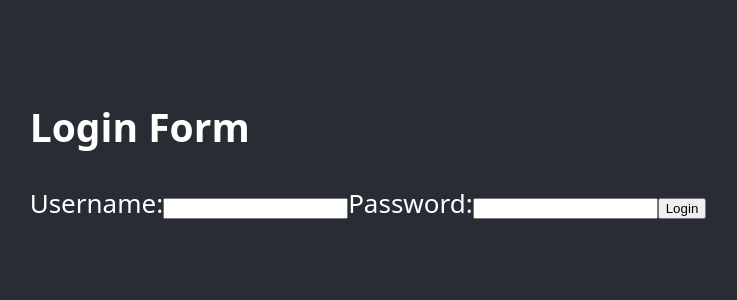
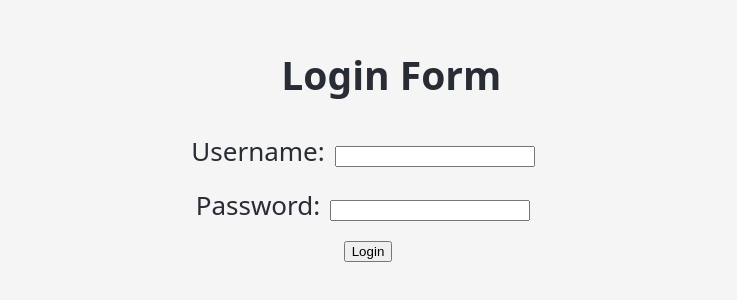
Before and after one commit to HaDuve/the-key-graphql, a React (Create React App) app: page / in a window 1280 px wide. Shown: the part 256-556 px from the top of the page, without its empty margins (272-1009 px from the left). Built offline with nearby package versions, Linux system fonts and the light colour scheme.

Commit message:
styling + cc

```diff
--- a/src/App.css
+++ b/src/App.css
@@ -14,14 +14,14 @@
 }
 
 .App-header {
-  background-color: #282c34;
+  background-color: whitesmoke;
   min-height: 100vh;
   display: flex;
   flex-direction: column;
   align-items: center;
   justify-content: center;
   font-size: calc(10px + 2vmin);
-  color: white;
+  color: #282c34;
 }
 
 .App-link {
--- a/src/App.tsx
+++ b/src/App.tsx
@@ -2,10 +2,11 @@ import './App.css'
 import React, { useState } from 'react'
 import { ApolloProvider } from '@apollo/client'
 import client from './apollo'
-import LoginForm from './components/authentication/login.tsx'
+import LoginForm from './components/authentication/loginForm.tsx'
 import NodeViewer from './components/content/nodeviewer.tsx'
 import ScrollView from './components/generic/ScrollView.tsx'
 import './styles.module.css'
+import { LOCAL_STORAGE_KEYS } from './constants/localStorageConst.ts'
 
 function App() {
   const [isLoggedIn, setIsLoggedIn] = useState(false)
@@ -13,7 +14,7 @@ function App() {
 
   const handleLoginSuccess = (token = '', user = '') => {
     if (token) {
-      localStorage.setItem('token', token)
+      localStorage.setItem(LOCAL_STORAGE_KEYS.TOKEN, token)
     }
     if (user) {
       setUserName(user)
@@ -34,7 +35,6 @@ function App() {
 
   return (
     <ApolloProvider client={client}>
-      <div>
       <header className="App-header">
         {!isLoggedIn ? (
           <LoginForm onLoginSuccess={handleLoginSuccess} />
@@ -50,7 +50,6 @@ function App() {
           </div>
         )}
       </header>
-      </div>
     </ApolloProvider>
   )
 }
--- a/src/components/authentication/login.tsx
+++ b/src/components/authentication/loginForm.tsx
@@ -1,7 +1,12 @@
 import React, { useEffect, useState } from 'react'
 import { useMutation } from '@apollo/client'
 import { LOGIN_MUTATION } from '../../graphql/mutations.ts'
-import { capitalizeEachWord, splitNameFromMail } from '../../util/string.ts'
+import {
+  capitalizeEachWord,
+  isValidString,
+  splitNameFromMail,
+} from '../../util/string.ts'
+import { LOCAL_STORAGE_KEYS } from '../../constants/localStorageConst.ts'
 import LoadingSpinner from '../generic/LoadingSpinner/LoadingSpinner.tsx'
 
 const LoginForm = ({ onLoginSuccess }) => {
@@ -22,13 +27,11 @@ const LoginForm = ({ onLoginSuccess }) => {
 
   const handleLogin = async () => {
     // catch possible form errors
-    const isUsernameInvalid =
-      !username || typeof username !== 'string' || username.length < 1
-    const isPasswordInvalid =
-      !password || typeof password !== 'string' || password.length < 1
-    setUsernameValid(!isUsernameInvalid)
-    setPasswordValid(!isPasswordInvalid)
-    if (isUsernameInvalid || isPasswordInvalid) {
+    const isUsernameValid = isValidString(username)
+    const isPasswordValid = isValidString(password)
+    setUsernameValid(isUsernameValid)
+    setPasswordValid(isPasswordValid)
+    if (!isUsernameValid || !isPasswordValid) {
       setMarkInvalid(true)
       return
     }
@@ -44,8 +47,8 @@ const LoginForm = ({ onLoginSuccess }) => {
 
       if (!isTokenInvalid) {
         // store token and username in local storage
-        localStorage.setItem('token', token)
-        localStorage.setItem('username', userNameCapitalized)
+        localStorage.setItem(LOCAL_STORAGE_KEYS.TOKEN, token)
+        localStorage.setItem(LOCAL_STORAGE_KEYS.USER, userNameCapitalized)
         onLoginSuccess(token, userNameCapitalized)
       }
     } catch (error) {
@@ -56,20 +59,25 @@ const LoginForm = ({ onLoginSuccess }) => {
 
   useEffect(() => {
     // check if user is already logged in
-    const token = localStorage.getItem('token')
-    const user = localStorage.getItem('username')
-    if (token && user) {
-      //TODO: validate token
-      onLoginSuccess(token, user)
-    }
+    const token = localStorage.getItem(LOCAL_STORAGE_KEYS.TOKEN)
+    const user = localStorage.getItem(LOCAL_STORAGE_KEYS.USER)
+    if (token && user) onLoginSuccess(token, user)
   })
 
   if (loading) return <LoadingSpinner />
 
   return (
     <div>
-      <h2>Login Form</h2>
+      <h2 style={{ marginLeft: 100 }}>Login Form</h2>
       <form
+        style={{
+          display: 'flex',
+          flexDirection: 'column',
+          justifyContent: 'center',
+          alignItems: 'center',
+          gap: 10,
+          margin: 10,
+        }}
         onSubmit={(e) => {
           e.preventDefault()
           handleLogin()
@@ -81,6 +89,7 @@ const LoginForm = ({ onLoginSuccess }) => {
             type="text"
             value={username}
             onChange={(e) => setUsername(e.target.value)}
+            style={{ width: 200, margin: 10 }}
           />
         </label>
         <label>
@@ -89,6 +98,7 @@ const LoginForm = ({ onLoginSuccess }) => {
             type="password"
             value={password}
             onChange={(e) => setPassword(e.target.value)}
+            style={{ width: 200, margin: 10 }}
           />
         </label>
         <button type="submit" disabled={loading}>
--- a/src/components/content/draggableList.tsx
+++ b/src/components/content/draggableList.tsx
@@ -5,7 +5,7 @@ import clamp from 'lodash.clamp'
 import swap from 'lodash-move'
 
 import styles from '../../styles.module.css'
-import { NODE_HEIGHT } from '../../constants/nodeviewerConst.ts'
+import { NODE_HEIGHT, PAGE_MAX } from '../../constants/nodeviewerConst.ts'
 
 function fn(
   order: number[],
@@ -76,7 +76,16 @@ function DraggableList({
 
   return (
     <div className={styles.container}>
-      <div className={styles.content} style={{ height: 20 * NODE_HEIGHT }}>
+      <div
+        className={styles.content}
+        style={{ height: 20 * NODE_HEIGHT + 150 }}
+      >
+        {items && items.length && (
+          <p style={{ color: 'whitesmoke' }}>
+            {items.length}/{PAGE_MAX} items rendered.
+          </p>
+        )}
+
         {springs.map(({ zIndex, shadow, y, scale }, i) => (
           <animated.div
             {...bind(i)}
--- /dev/null
+++ b/src/constants/localStorageConst.ts
@@ -0,0 +1,4 @@
+export const LOCAL_STORAGE_KEYS = {
+  TOKEN: 'token',
+  USER: 'user',
+}
--- a/src/util/string.ts
+++ b/src/util/string.ts
@@ -7,3 +7,7 @@ export function capitalizeEachWord(username: string): string {
 export function splitNameFromMail(mail: string): string {
   return mail.split('@')[0]
 }
+
+export function isValidString(str: string): boolean {
+  return !!(str && typeof str === 'string' && str.length > 0)
+}
```
Lines whose indentation alone changed are shown as unchanged.
